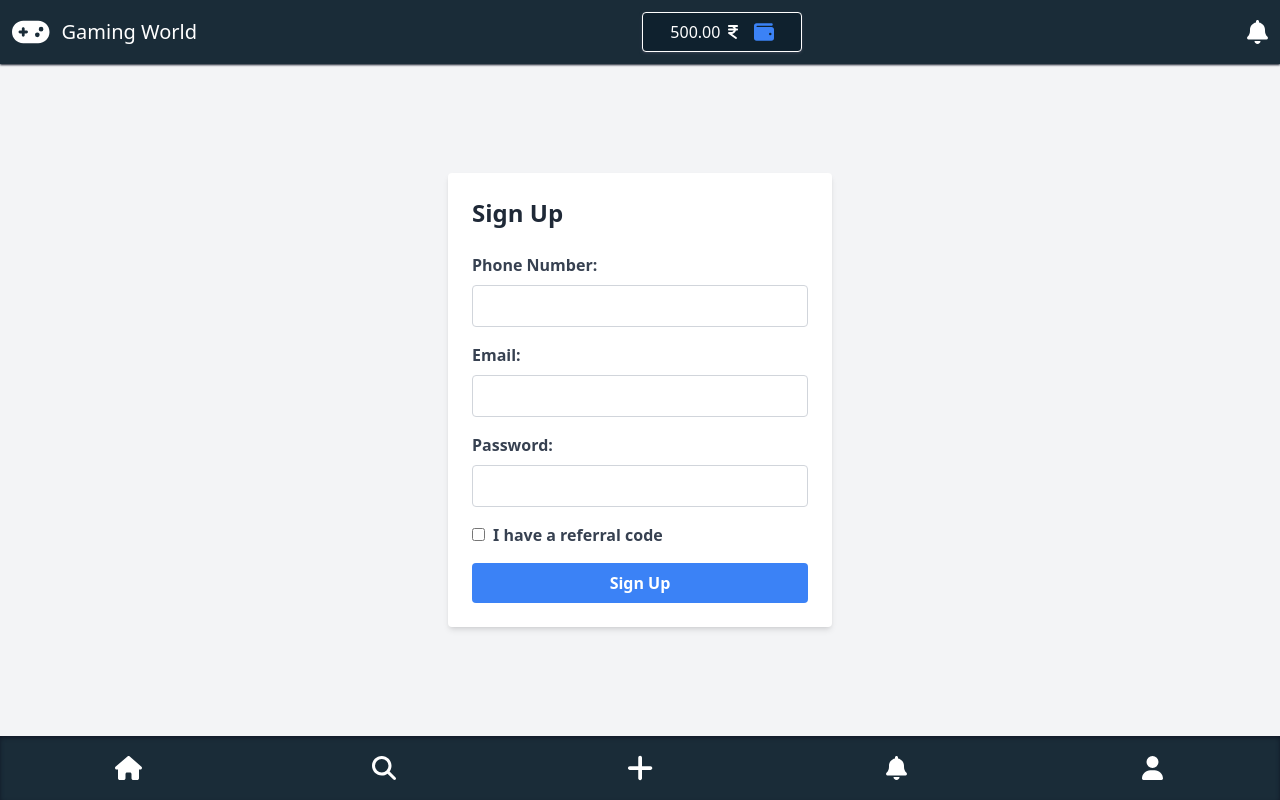
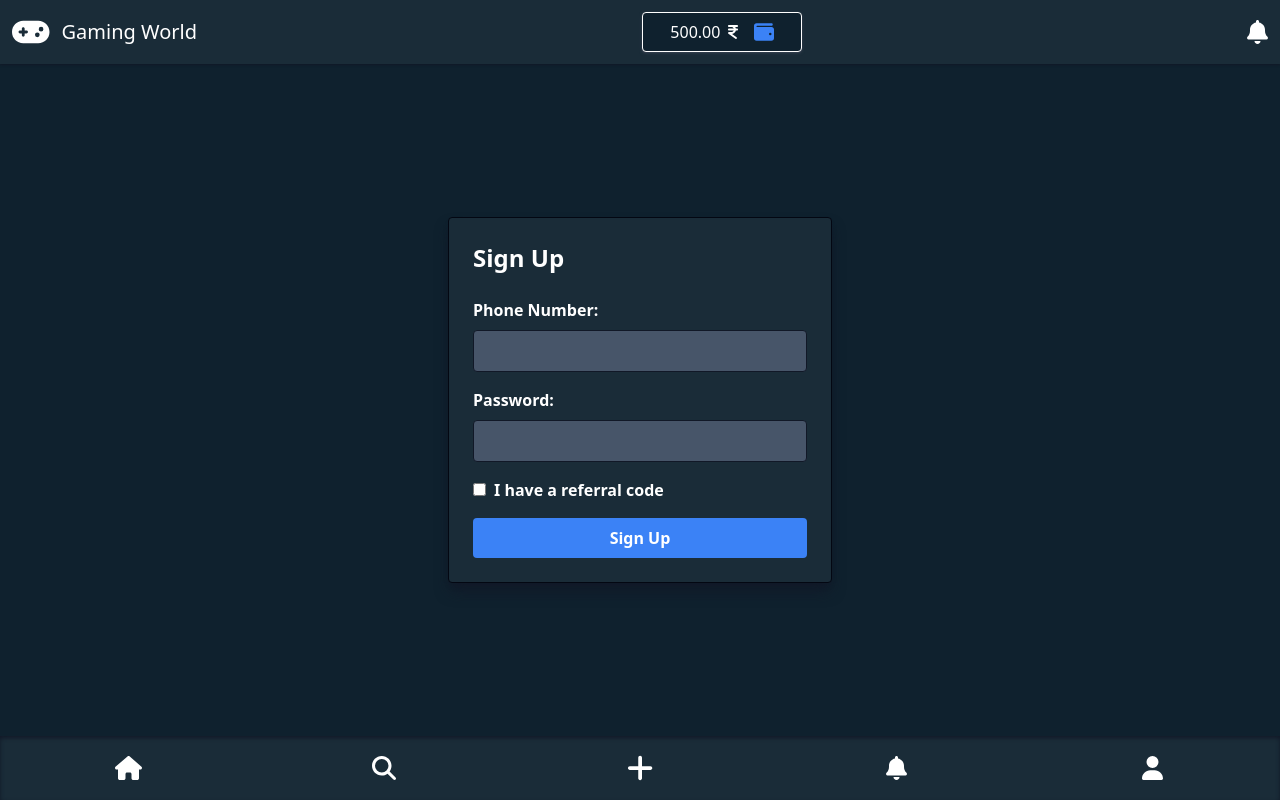
Before and after one commit to Mynk-1/react-deploy, a React (Vite) app in the folder Frontend/: page /signup in a window 1280 px wide. Built offline with nearby package versions, Linux system fonts and the light colour scheme.

Commit message:
update form

```diff
--- a/Frontend/src/components/SignupForm.jsx
+++ b/Frontend/src/components/SignupForm.jsx
@@ -1,67 +1,74 @@
-// Signup.js
 import React, { useState } from 'react';
+import axios from 'axios';
 
 const SignupForm = () => {
   const [phone, setPhone] = useState('');
   const [password, setPassword] = useState('');
-  const [email, setEmail] = useState('');
   const [hasReferral, setHasReferral] = useState(false);
   const [referral, setReferral] = useState('');
+  const [error, setError] = useState('');
 
-  const handleSubmit = (event) => {
+  const apiUrl = 'http://localhost:3000/api/register'; // Adjust the API URL based on your backend setup
+
+  const handleSubmit = async (event) => {
     event.preventDefault();
-    // Handle the form data submission here
-    console.log('Phone:', phone);
-    console.log('Password:', password);
-    console.log('Email:', email);
-    if (hasReferral) {
-      console.log('Referral:', referral);
+
+    const postData = {
+      phone: phone,
+      password: password,
+      referralCode: hasReferral ? referral : '', // Include referral code only if hasReferral is true
+    };
+
+    try {
+      const response = await axios.post(apiUrl, postData);
+      if(response.data.token){
+        const token = response.data.token; // Assuming your backend returns a token
+
+      localStorage.setItem('token', token);
+      console.log(localStorage.getItem('token'));
+
+      alert('Signup successful');
+      }
+      else{
+        console.log(response);
+      }
+    } catch (error) {
+      console.error('Error:', error);
+      setError('Signup failed. Please try again.'); // Set error message
     }
   };
 
   return (
-    <div className="flex justify-center items-center min-h-screen bg-gray-100 p-4">
-      <form onSubmit={handleSubmit} className="bg-white p-6 rounded shadow-md w-full max-w-sm">
-        <h2 className="text-2xl font-bold mb-6 text-gray-800">Sign Up</h2>
+    <div className="flex justify-center items-center min-h-screen bg-dark p-4">
+      <form onSubmit={handleSubmit} className="bg-primary p-6 rounded shadow-lg w-full max-w-sm shadow-gray-900 border border-gray-950">
+        <h2 className="text-2xl font-bold mb-6 text-white">Sign Up</h2>
 
         <div className="mb-4">
-          <label htmlFor="phone" className="block text-gray-700 font-bold mb-2">Phone Number:</label>
+          <label htmlFor="phone" className="block text-white font-bold mb-2">Phone Number:</label>
           <input
             type="text"
             id="phone"
             value={phone}
             onChange={(e) => setPhone(e.target.value)}
-            className="w-full px-3 py-2 border border-gray-300 rounded focus:outline-none focus:border-blue-500"
+            className="w-full px-3 py-2 border border-gray-900 rounded focus:outline-none focus:border-slate-400 bg-slate-600 text-white"
             required
           />
         </div>
 
         <div className="mb-4">
-          <label htmlFor="email" className="block text-gray-700 font-bold mb-2">Email:</label>
+          <label htmlFor="password" className="block text-white font-bold mb-2">Password:</label>
           <input
-            type="email"
-            id="email"
-            value={email}
-            onChange={(e) => setEmail(e.target.value)}
-            className="w-full px-3 py-2 border border-gray-300 rounded focus:outline-none focus:border-blue-500"
+            type="password"
+            id="password"
+            value={password}
+            onChange={(e) => setPassword(e.target.value)}
+            className="w-full px-3 py-2 border border-gray-900 rounded focus:outline-none focus:border-slate-400 bg-slate-600 text-white"
             required
           />
         </div>
 
         <div className="mb-4">
-          <label htmlFor="password" className="block text-gray-700 font-bold mb-2">Password:</label>
-          <input
-            type="password"
-            id="password"
-            value={password}
-            onChange={(e) => setPassword(e.target.value)}
-            className="w-full px-3 py-2 border border-gray-300 rounded focus:outline-none focus:border-blue-500"
-            required
-          />
-        </div>
-
-        <div className="mb-4">
-          <label className="block text-gray-700 font-bold mb-2">
+          <label className="block font-bold mb-2 text-white">
             <input
               type="checkbox"
               checked={hasReferral}
@@ -74,13 +81,13 @@ const SignupForm = () => {
 
         {hasReferral && (
           <div className="mb-4">
-            <label htmlFor="referral" className="block text-gray-700 font-bold mb-2">Referral Code:</label>
+            <label htmlFor="referral" className="block font-bold mb-2 text-white">Referral Code:</label>
             <input
               type="text"
               id="referral"
               value={referral}
               onChange={(e) => setReferral(e.target.value)}
-              className="w-full px-3 py-2 border border-gray-300 rounded focus:outline-none focus:border-blue-500"
+              className="w-full px-3 py-2 border border-gray-900 rounded focus:outline-none focus:border-slate-400 bg-slate-600 text-white"
             />
           </div>
         )}
```
